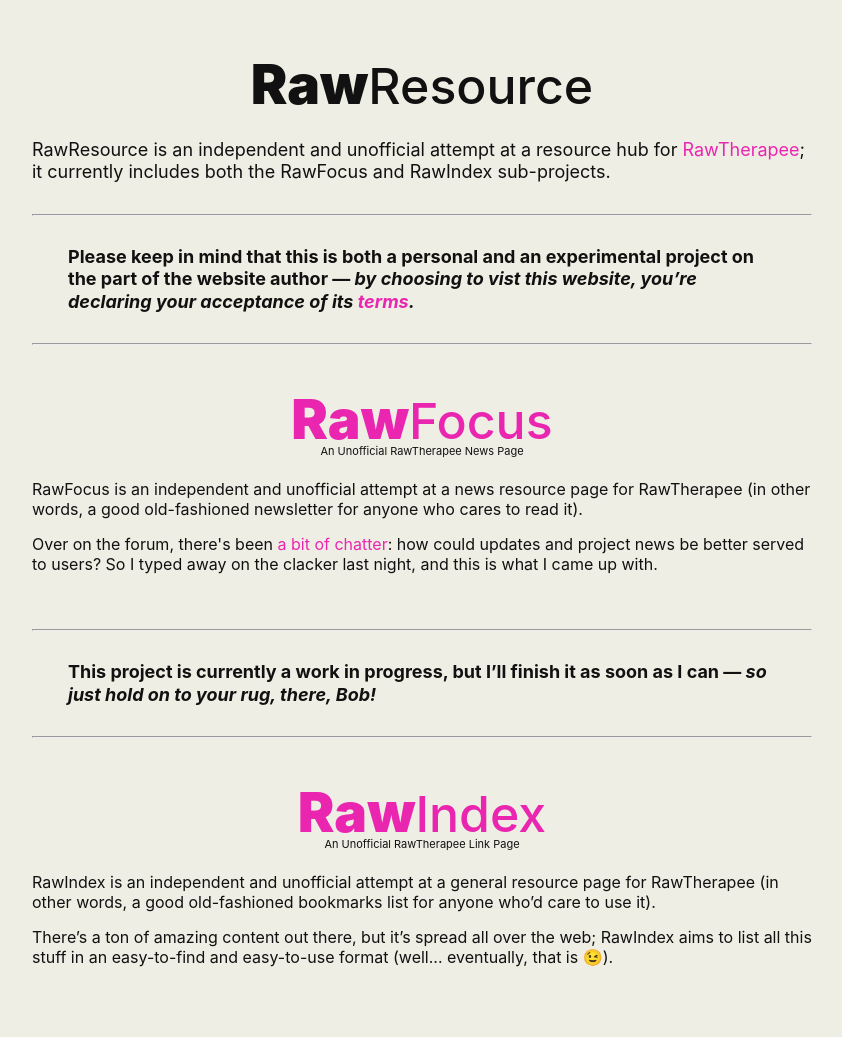
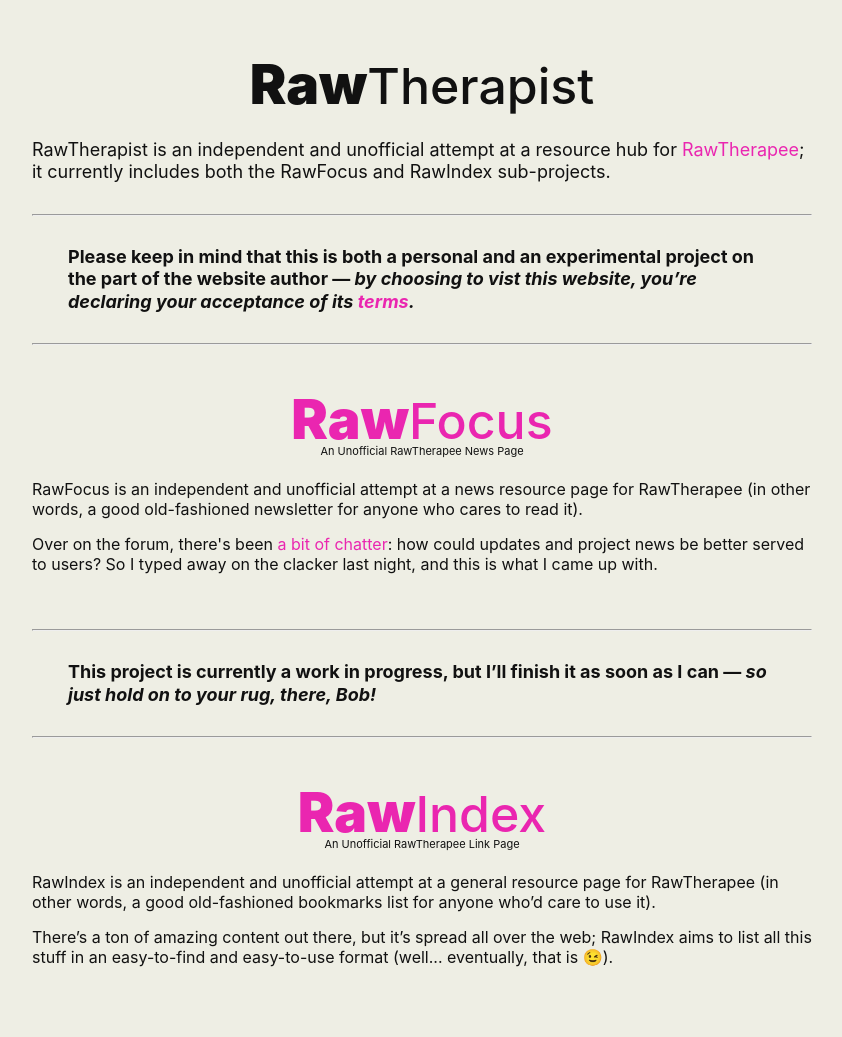
Before and after one commit to martbetz/martbetz.github.io, a Jekyll site: the page built from WIP/homepage.html, in a window 1280 px wide. Shown: the whole page, without its empty margins (218-1060 px from the left). Built offline with Jekyll 4.4.1, drawn with Linux system fonts in a browser that asks for light colours.

Commit message:
Add files via upload

```diff
--- a/WIP/homepage.html
+++ b/WIP/homepage.html
@@ -9,18 +9,17 @@
    }
 </style>
 
-
 <!-- Page Header -->
 
 <p style="margin-top: 20px;">
    <center>
-      <span style="font-weight: 1000; font-size: 55px;">Raw</span><span style="font-weight: 500; font-size:50px;">Resource</span>
+      <span style="font-weight: 1000; font-size: 55px;">Raw</span><span style="font-weight: 500; font-size:50px;">Therapist</span>
    </center>
 </p>
 
 <p style="margin-top: 20px;">
    <font size="4">
-   RawResource is an independent and unofficial attempt at a resource hub for <a href="https://rawtherapee.com">RawTherapee</a>; it currently includes both the RawFocus and RawIndex sub-projects.
+   RawTherapist is an independent and unofficial attempt at a resource hub for <a href="https://rawtherapee.com">RawTherapee</a>; it currently includes both the RawFocus and RawIndex sub-projects.
 </p>
 
 <p>
--- a/WIP/rawfocus.html
+++ b/WIP/rawfocus.html
@@ -28,7 +28,7 @@
    <font size="4">
       <div align="center">
          <span style="display:block; margin-left: 50px; margin-right:50px;">
-         <b>Part of the <a href="https://martbetz.github.io/WIP/homepage.html">RawResource</a> project:<br>your up-to-date resource hub<br>for everything that’s RawTherapee!</b> <!-- <sup><span style="font-size: 8px;"><a style="text-decoration:none" href="https://martbetz.github.io/WIP/homepage.html">ℹ️</a></span></sup> -->
+         <b>Part of the <a href="https://martbetz.github.io/WIP/homepage.html">RawTherapist</a> project:<br>your up-to-date resource hub<br>for everything that’s RawTherapee!</b> <!-- <sup><span style="font-size: 8px;"><a style="text-decoration:none" href="https://martbetz.github.io/WIP/homepage.html">ℹ️</a></span></sup> -->
       </div>
    </font>
 </p>
--- a/WIP/rawindex.html
+++ b/WIP/rawindex.html
@@ -28,7 +28,7 @@
    <font size="4">
       <div align="center">
          <span style="display:block; margin-left: 50px; margin-right:50px;">
-         <b>Part of the <a href="https://martbetz.github.io/WIP/homepage.html">RawResource</a> project:<br>your up-to-date resource hub<br>for everything that’s RawTherapee!</b> <!-- <sup><span style="font-size: 8px;"><a style="text-decoration:none" href="https://martbetz.github.io/WIP/homepage.html">ℹ️</a></span></sup> -->
+         <b>Part of the <a href="https://martbetz.github.io/WIP/homepage.html">RawTherapist</a> project:<br>your up-to-date resource hub<br>for everything that’s RawTherapee!</b> <!-- <sup><span style="font-size: 8px;"><a style="text-decoration:none" href="https://martbetz.github.io/WIP/homepage.html">ℹ️</a></span></sup> -->
       </div>
    </font>
 </p>
```
